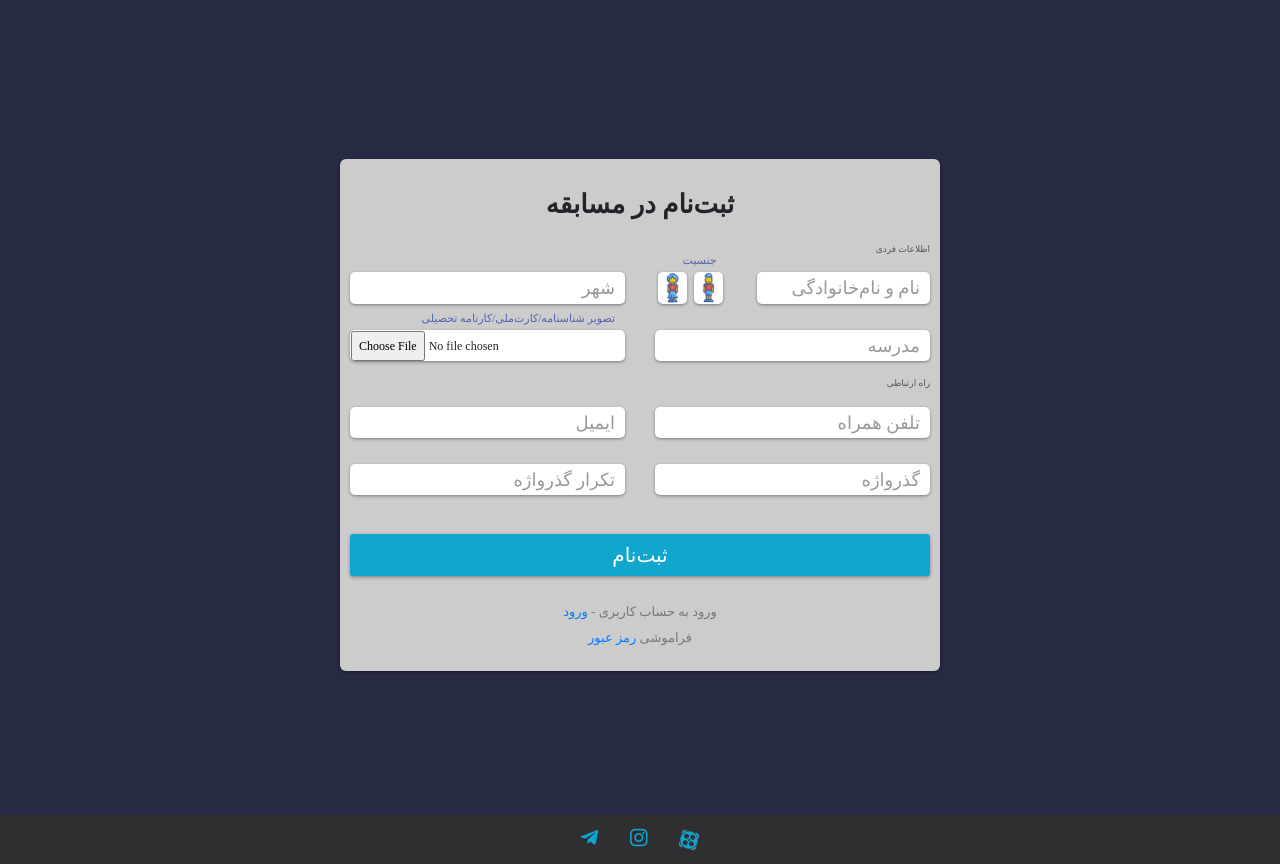
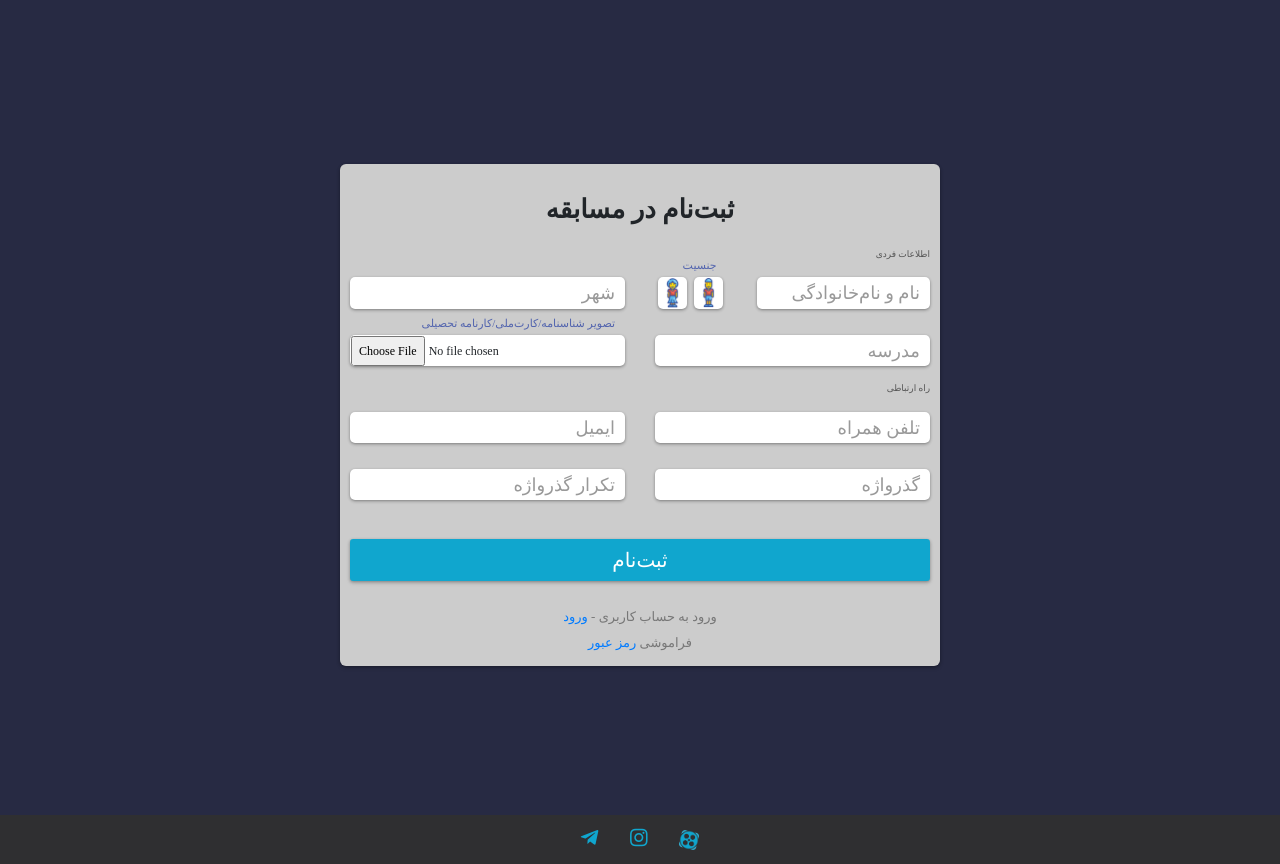
Before and after one commit to Rastaiha/KabaramadalaPeste, a Django app: page /test_auth_base/ in a window 1280 px wide. Shown: the part 65-929 px from the top of the page. Run offline with Django 3.2, Linux system fonts and the light colour scheme; some libraries are stand-ins or nearby versions; some web fonts are replaced.

Commit message:
fix footer

```diff
--- a/templates/auth/login.html
+++ b/templates/auth/login.html
@@ -42,7 +42,7 @@
     </a>
 </div>
 
-<div class="text-center pb-3">
+<div class="text-center pb-1">
     <span style="color:#777">
         ساختن حساب کاربری -
     </span>
--- a/templates/auth/signup.html
+++ b/templates/auth/signup.html
@@ -94,7 +94,7 @@
     {% csrf_token %}
 </div>
 
-<div class="text-center pb-3">
+<div class="text-center pb-1">
     <span style="color:#777">
         فراموشی
     </span>
```
